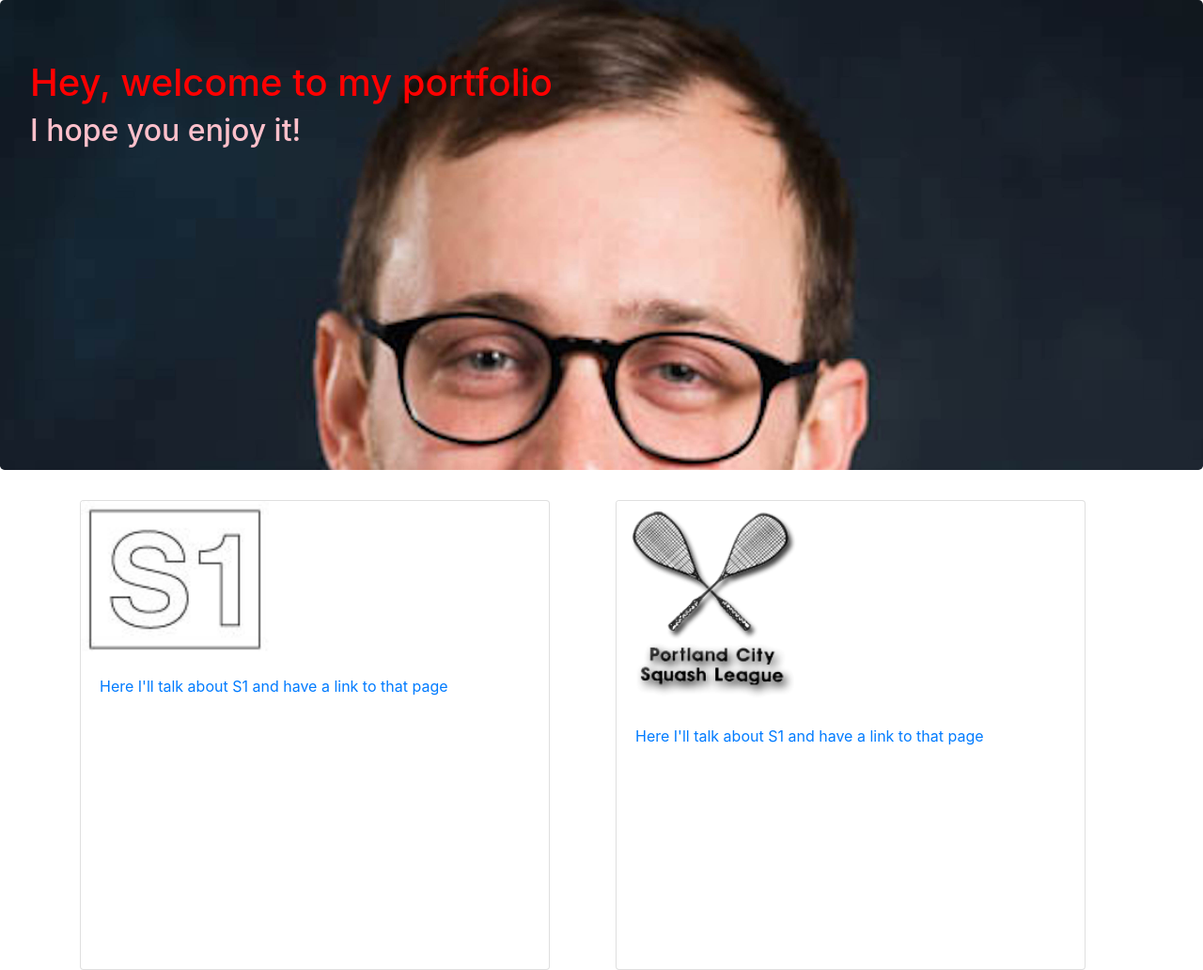
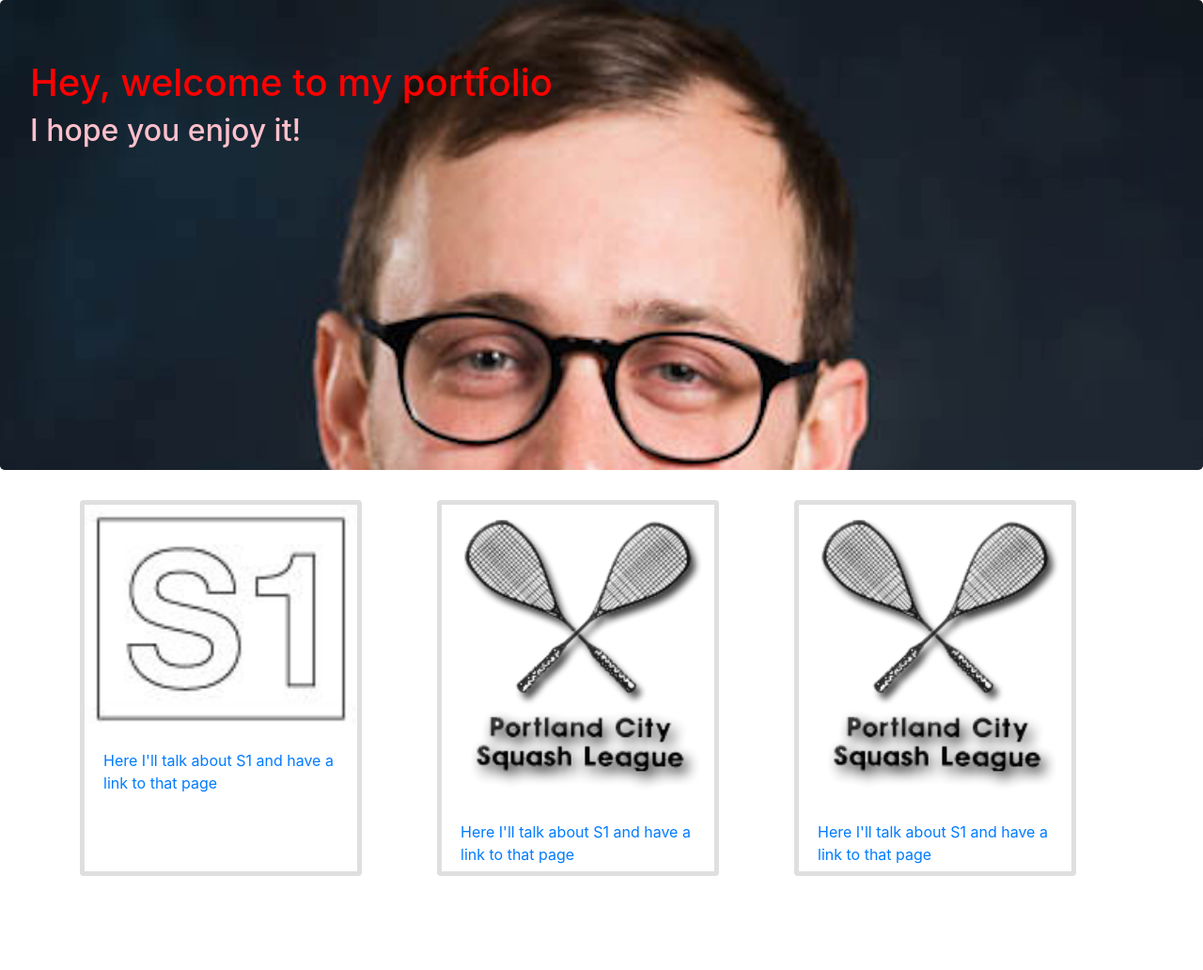
Before and after one commit to ccahill1117/ctc_portfolio, a plain HTML site: page index.html in a window 1280 px wide. Shown: the whole page at 94% size. After the commit the page ends 957 px from the top, so only its background shows below. Drawn offline with nearby package versions, Linux system fonts and the light colour scheme.

Commit message:
add third card and resizes cards

```diff
--- a/css/styles.css
+++ b/css/styles.css
@@ -14,10 +14,13 @@ h2 {
 }
 
 .cardpix {
-  width: 200px;
+  width: 300px;
+  align-items: center;
 }
 
 .card {
-  width: 500px;
-  height: 500px;
+  width: 300px;
+  height: 400px;
+  border-width: thick;
+
 }
--- a/index.html
+++ b/index.html
@@ -13,26 +13,36 @@
     </div>
     <div class="container">
       <div class="row">
-        <div class="col-lg-6">
+        <div class="col-lg-4">
           <a href="S1.html">
             <div class="card">
-              <img class="card-img-top cardpix" src="img/s1.JPG" alt="picture of S1 logo">
+              <img class="card-img-top" src="img/s1.JPG" alt="picture of S1 logo">
               <div class="card-body">
                 <p>Here I'll talk about S1 and have a link to that page</p>
               </div>
             </div>
           </a>
         </div>
-        <div class="col-lg-6">
+        <div class="col-lg-4">
           <a href="S1.html">
             <div class="card">
-              <img class="card-img-top cardpix" src="img/PCSL.png" alt="picture of S1 logo">
+              <img class="card-img-top" src="img/PCSL.png" alt="picture of S1 logo">
               <div class="card-body">
                 <p>Here I'll talk about S1 and have a link to that page</p>
               </div>
             </div>
           </a>
       </div>
+      <div class="col-lg-4">
+        <a href="S1.html">
+          <div class="card">
+            <img class="card-img-top" src="img/PCSL.png" alt="picture of S1 logo">
+            <div class="card-body">
+              <p>Here I'll talk about S1 and have a link to that page</p>
+            </div>
+          </div>
+        </a>
+    </div>
     </div>
   </body>
 </html>
```
